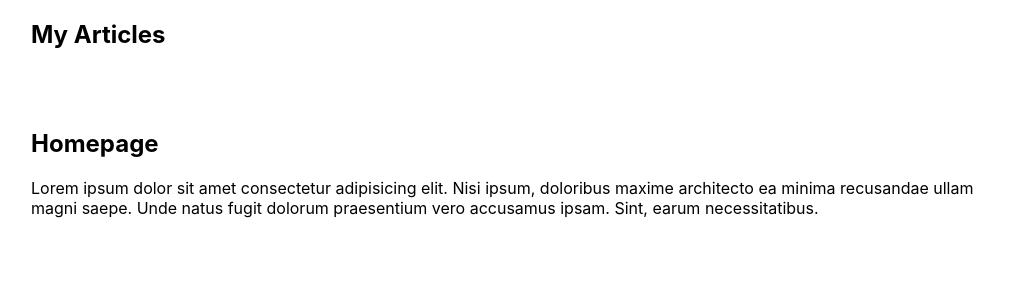
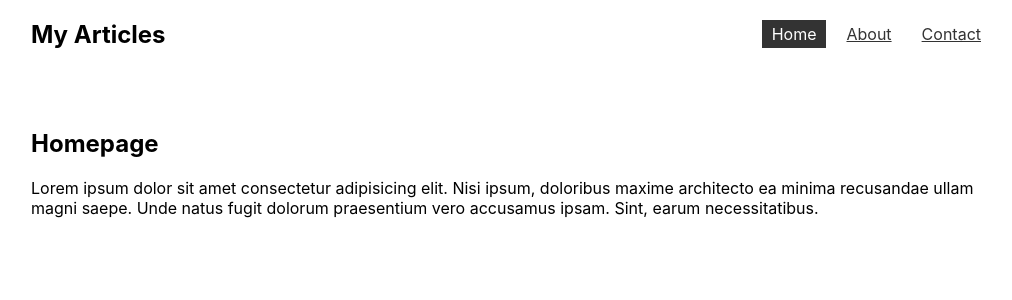
Before and after one commit to jhnnyk/NetNinja-multipage-site, a React (Create React App) app: page / in a window 1280 px wide. Shown: the top 300 px of the page, without its empty margins (129-1141 px from the left). Built offline with nearby package versions, Linux system fonts and the light colour scheme.

Commit message:
NavLink (and Link)

```diff
--- a/src/App.css
+++ b/src/App.css
@@ -18,3 +18,9 @@ nav a {
   color: #333;
   padding: 4px 10px;
 }
+
+nav a.active {
+  color: white;
+  background: #333;
+  text-decoration: none;
+}
--- a/src/App.js
+++ b/src/App.js
@@ -1,5 +1,5 @@
 import './App.css'
-import { BrowserRouter, Routes, Route } from 'react-router-dom'
+import { BrowserRouter, Routes, Route, NavLink } from 'react-router-dom'
 import Home from './pages/Home'
 import About from './pages/About'
 import Contact from './pages/Contact'
@@ -10,6 +10,9 @@ function App() {
       <BrowserRouter>
         <nav>
           <h1>My Articles</h1>
+          <NavLink to='/'>Home</NavLink>
+          <NavLink to='/about'>About</NavLink>
+          <NavLink to='/contact'>Contact</NavLink>
         </nav>
         <Routes>
           <Route path='/' element={<Home/>} />
```
